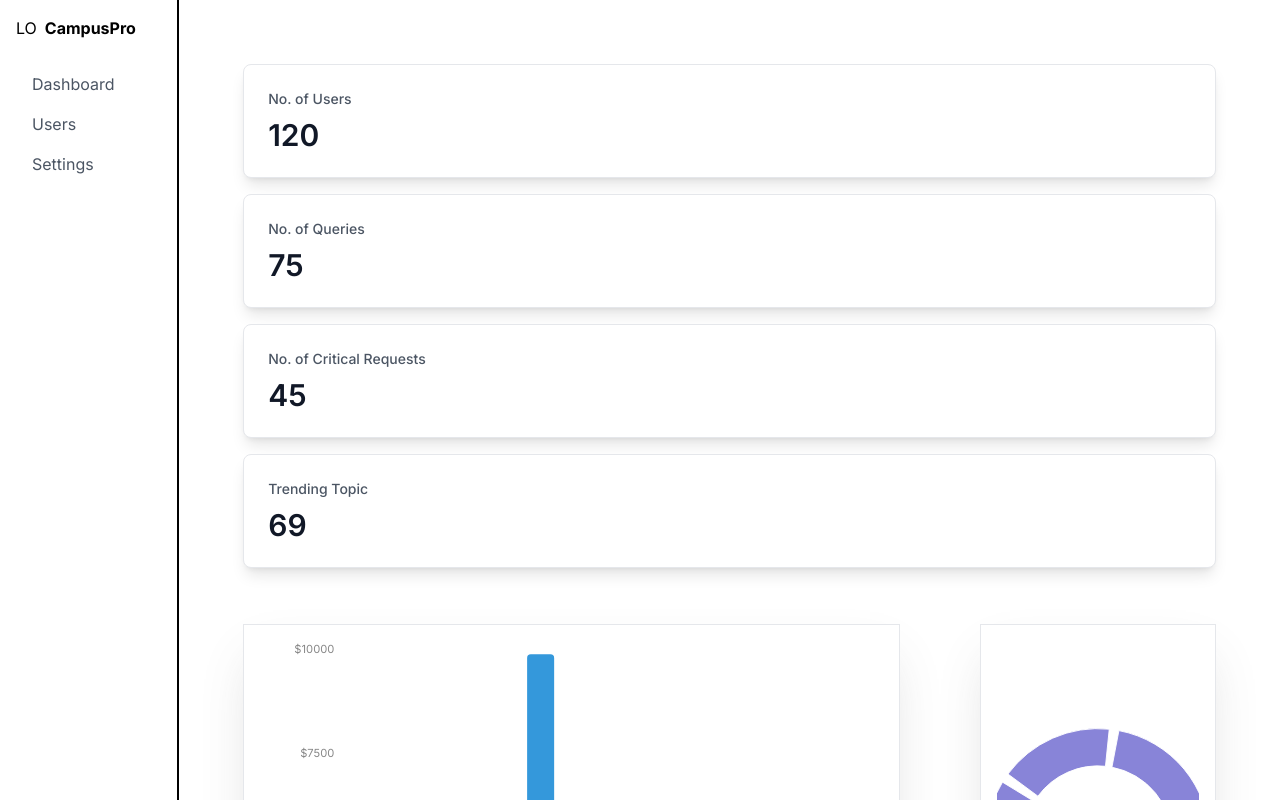
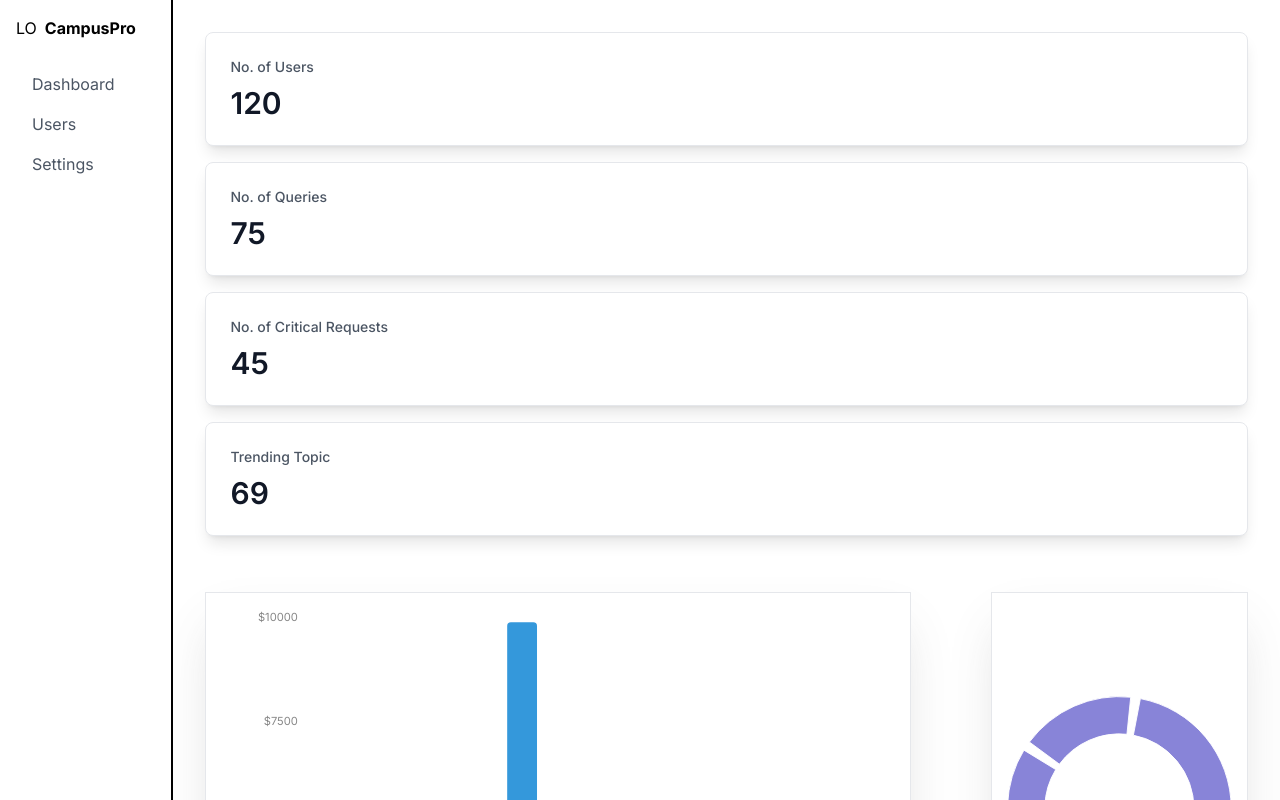
Before and after one commit to NilanchalaPanda/campusPro, a Next.js app: page /admin in a window 1280 px wide. Shown: the top 800 px of the page. Built offline with nearby package versions, Linux system fonts and the light colour scheme.

Commit message:
minor changes

```diff
--- a/app/(AdminInterface)/admin/layout.jsx
+++ b/app/(AdminInterface)/admin/layout.jsx
@@ -30,7 +30,7 @@ export default function AdminPage({ children }) {
             </div>
           </div>
           {/* Main Content */}
-          <main className='flex-1 p-8'>
+          <main className='h-[100vh] w-[90vw] overflow-x-auto hide-scrollbar'>
             {children}
           </main>
         </div>
```
